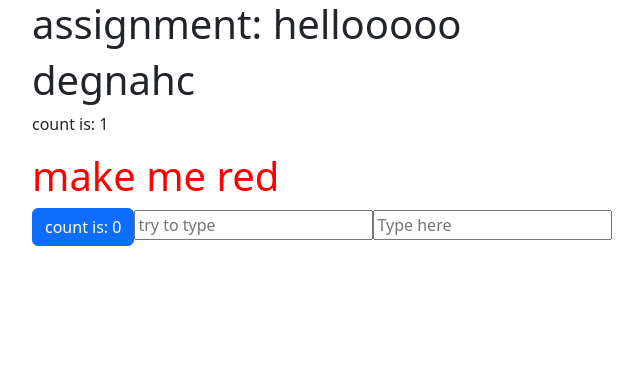
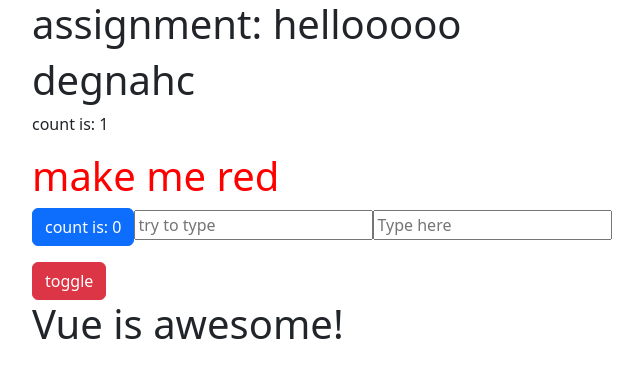
Before and after one commit to ahbali/vue3-tutorial, a Vue app: page / in a window 1280 px wide. Shown: the top 378 px of the page, without its empty margins (50-693 px from the left). Built offline with nearby package versions, Linux system fonts and the light colour scheme.

Commit message:
part 6: conditional rendering

```diff
--- a/src/App.vue
+++ b/src/App.vue
@@ -29,6 +29,12 @@ function onInput(e: Event) {
     const elm = e.target as HTMLInputElement
     newText.value = elm.value
 }
+// part 6: conditional Rendering
+const awesome = ref(true)
+function toggle() {
+    awesome.value = !awesome.value
+}
+
 </script>
 
 <template>
@@ -41,6 +47,10 @@ function onInput(e: Event) {
         <input :value="newText" @input="onInput" placeholder="try to type">
         <input v-model="newText" placeholder="Type here">
         <p>{{ newText }}</p>
+        <!-- part 6: conditional rendering -->
+        <button class="btn btn-danger" @click="toggle">toggle</button>
+        <h1 v-if="awesome">Vue is awesome!</h1>
+        <h1 v-else>Oh no :`(</h1>
     </div>
 </template>
 
```
